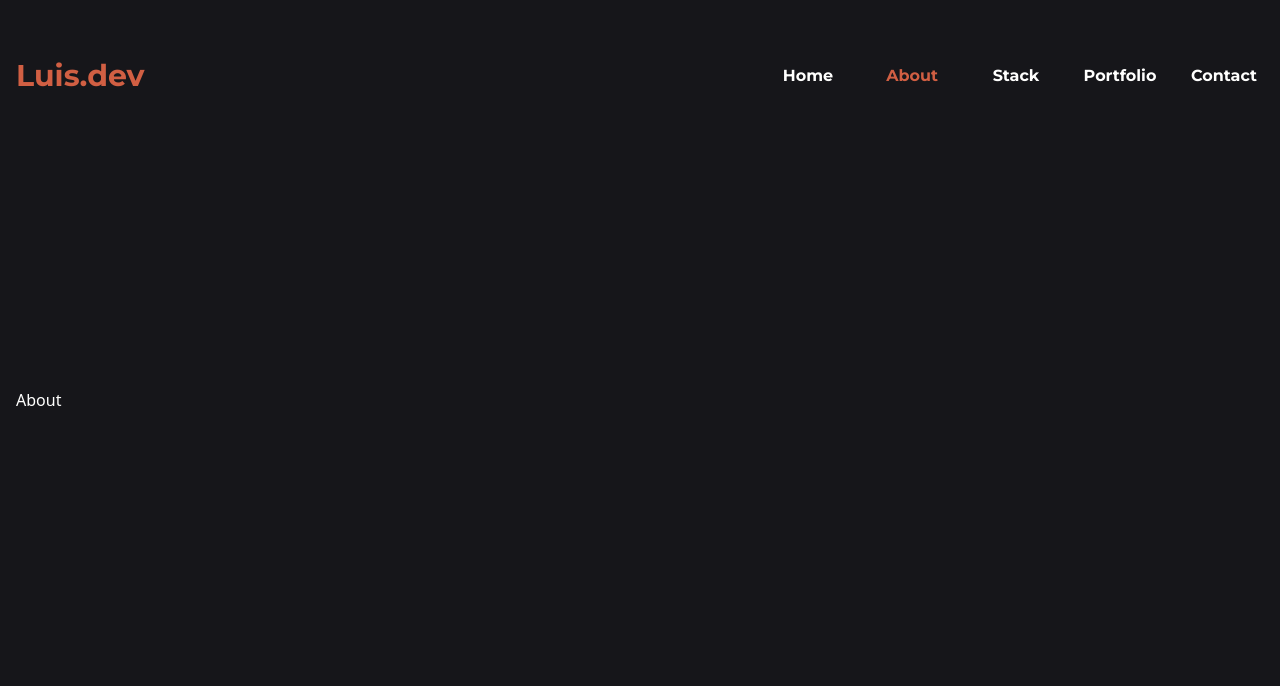
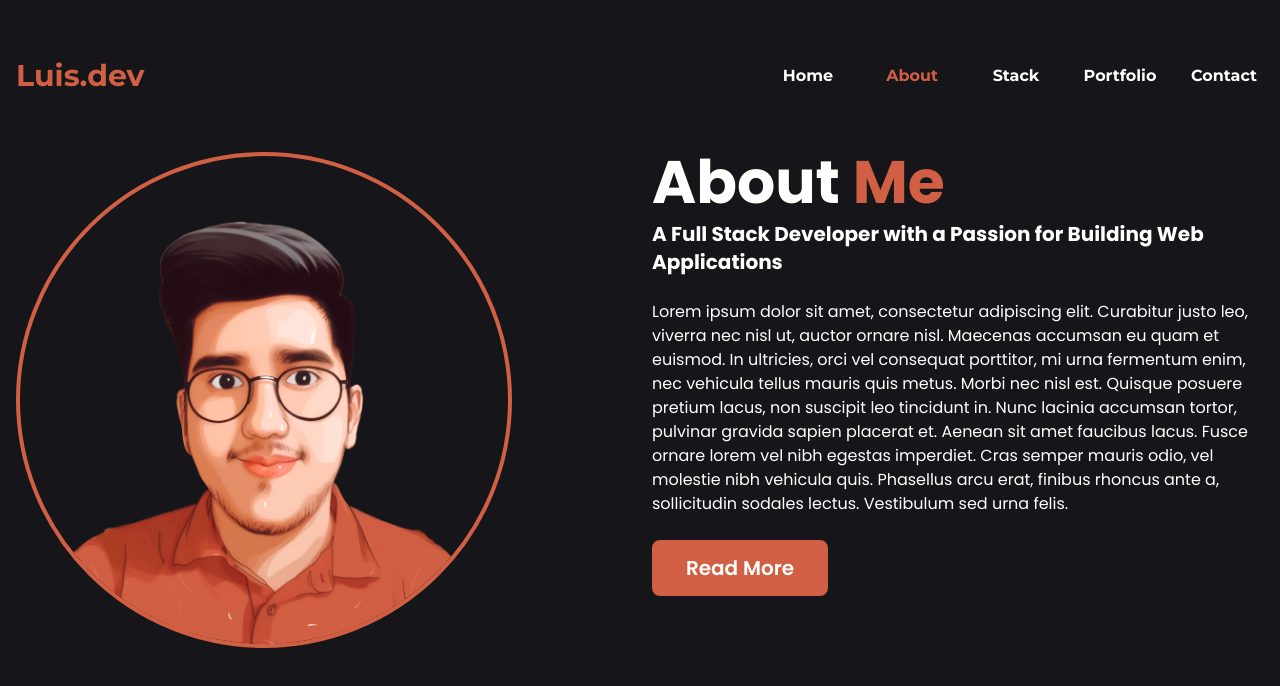
Before and after one commit to luisclop/portfolio, a React (Vite) app: page /about in a window 1280 px wide. Shown: the top 686 px of the page. Built offline with nearby package versions, Linux system fonts and the light colour scheme.

Commit message:
Agrega página About

```diff
--- a/src/components/Navbar.tsx
+++ b/src/components/Navbar.tsx
@@ -8,7 +8,9 @@ export function Navbar() {
       <ul className="flex justify-end gap-6">
         <li className="flex h-11 w-20 items-center justify-center">
           <NavLink
-            className={({ isActive }) => (isActive ? "text-accent" : "")}
+            className={({ isActive }) =>
+              isActive ? "text-accent" : "transition-all hover:text-accent"
+            }
             to="/"
           >
             Home
@@ -16,7 +18,9 @@ export function Navbar() {
         </li>
         <li className="flex h-11 w-20 items-center justify-center">
           <NavLink
-            className={({ isActive }) => (isActive ? "text-accent" : "")}
+            className={({ isActive }) =>
+              isActive ? "text-accent" : "transition-all hover:text-accent"
+            }
             to="/about"
           >
             About
@@ -24,7 +28,9 @@ export function Navbar() {
         </li>
         <li className="flex h-11 w-20 items-center justify-center">
           <NavLink
-            className={({ isActive }) => (isActive ? "text-accent" : "")}
+            className={({ isActive }) =>
+              isActive ? "text-accent" : "transition-all hover:text-accent"
+            }
             to="/stack"
           >
             Stack
@@ -32,7 +38,9 @@ export function Navbar() {
         </li>
         <li className="flex h-11 w-20 items-center justify-center">
           <NavLink
-            className={({ isActive }) => (isActive ? "text-accent" : "")}
+            className={({ isActive }) =>
+              isActive ? "text-accent" : "transition-all hover:text-accent"
+            }
             to="/portfolio"
           >
             Portfolio
@@ -40,7 +48,9 @@ export function Navbar() {
         </li>
         <li className="flex h-11 w-20 items-center justify-center">
           <NavLink
-            className={({ isActive }) => (isActive ? "text-accent" : "")}
+            className={({ isActive }) =>
+              isActive ? "text-accent" : "transition-all hover:text-accent"
+            }
             to="/contact"
           >
             Contact
--- /dev/null
+++ b/src/components/ProfilePic.tsx
@@ -0,0 +1,12 @@
+import React from "react";
+import photo from "../assets/foto.png";
+
+export function ProfilePic() {
+  return (
+    <img
+      src={photo}
+      alt="photo"
+      className="w-124 rounded-full border-4 border-accent"
+    />
+  );
+}
--- a/src/components/index.ts
+++ b/src/components/index.ts
@@ -1 +1,2 @@
 export * from "./Navbar";
+export * from "./ProfilePic";
--- a/src/routes/About.routes.tsx
+++ b/src/routes/About.routes.tsx
@@ -1,5 +1,35 @@
 import React from "react";
+import { ProfilePic } from "../components";
 
 export function About() {
-  return <div>About</div>;
+  return (
+    <section className="flex justify-between">
+      <aside>
+        <ProfilePic />
+      </aside>
+      <article className="w-153 font-poppins">
+        <h1 className="mb-2 text-6xl font-bold">
+          About <span className="text-accent">Me</span>
+        </h1>
+        <h2 className="text-xl font-bold">
+          A Full Stack Developer with a Passion for Building Web Applications
+        </h2>
+        <p className="py-6 text-base">
+          Lorem ipsum dolor sit amet, consectetur adipiscing elit. Curabitur
+          justo leo, viverra nec nisl ut, auctor ornare nisl. Maecenas accumsan
+          eu quam et euismod. In ultricies, orci vel consequat porttitor, mi
+          urna fermentum enim, nec vehicula tellus mauris quis metus. Morbi nec
+          nisl est. Quisque posuere pretium lacus, non suscipit leo tincidunt
+          in. Nunc lacinia accumsan tortor, pulvinar gravida sapien placerat et.
+          Aenean sit amet faucibus lacus. Fusce ornare lorem vel nibh egestas
+          imperdiet. Cras semper mauris odio, vel molestie nibh vehicula quis.
+          Phasellus arcu erat, finibus rhoncus ante a, sollicitudin sodales
+          lectus. Vestibulum sed urna felis.
+        </p>
+        <button className="h-14 w-44 rounded-lg border-4 border-accent bg-accent transition-all duration-300 hover:border-4 hover:border-accent hover:bg-primary hover:text-accent">
+          <p className="text-xl font-semibold">Read More</p>
+        </button>
+      </article>
+    </section>
+  );
 }
--- a/src/routes/Home.routes.tsx
+++ b/src/routes/Home.routes.tsx
@@ -1,7 +1,7 @@
 import React from "react";
+import { ProfilePic } from "../components";
 import linkedin from "../assets/linkedin.png";
 import github from "../assets/github.png";
-import photo from "../assets/foto.png";
 
 export function Home() {
   return (
@@ -16,7 +16,7 @@ export function Home() {
         <h2 className="flex h-14 items-center text-4xl font-bold text-accent">
           Full Stack Developer
         </h2>
-        <p className="my-4">
+        <p className="my-4 text-base">
           Lorem ipsum dolor sit amet, consectetur adipiscing elit. Phasellus
           tincidunt turpis quis quam condimentum, a imperdiet massa pharetra.
           Nam in leo et turpis euismod semper.
@@ -37,11 +37,7 @@ export function Home() {
         </button>
       </article>
       <aside>
-        <img
-          src={photo}
-          alt="photo"
-          className="w-124 rounded-full border-4 border-accent"
-        />
+        <ProfilePic />
       </aside>
     </section>
   );
```
